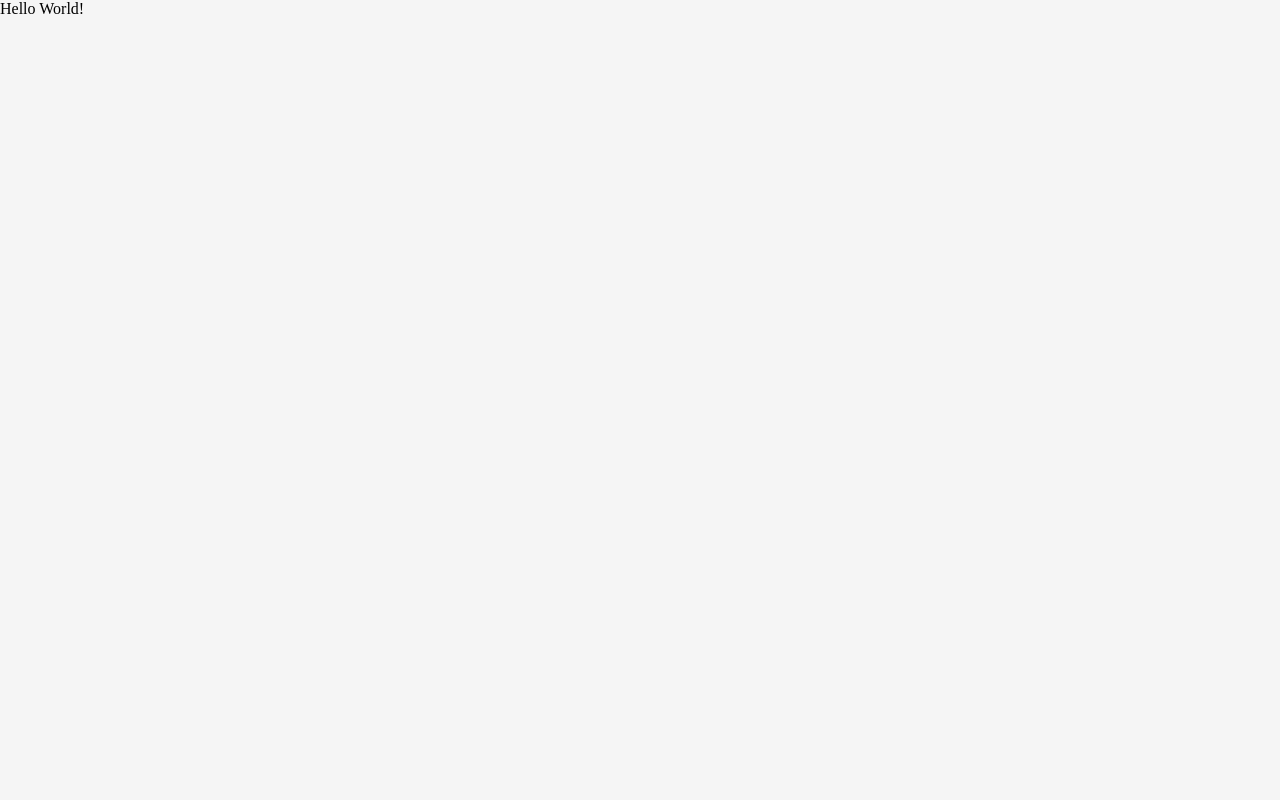
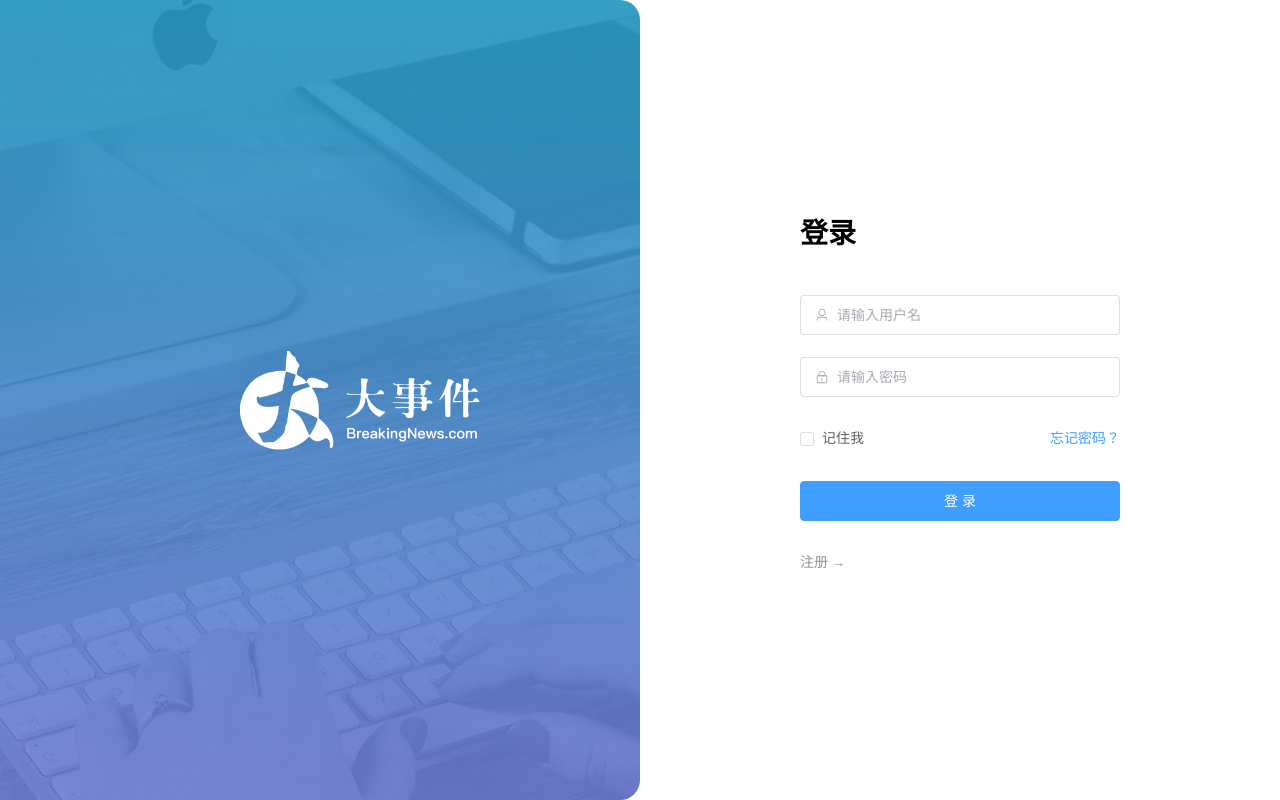
Before and after one commit to Jessica250706/hm-big-event, a Vue app in the folder big-event-front-end/: page / in a window 1280 px wide. Built offline with nearby package versions, Linux system fonts and the light colour scheme; the HTML template or start-up script is replaced by a standard one.

Commit message:
feat: 59.注册-页面搭建

```diff
--- a/big-event-front-end/src/App.vue
+++ b/big-event-front-end/src/App.vue
@@ -1,8 +1,10 @@
 <template>
-  <div>Hello World!</div>
+  <Login />
 </template>
 
-<script setup></script>
+<script setup>
+import Login from './views/Login.vue'
+</script>
 
 <style>
 #app {
--- /dev/null
+++ b/big-event-front-end/src/views/Login.vue
@@ -0,0 +1,149 @@
+<template>
+  <el-row class="login-page">
+    <!-- 左侧 -->
+    <el-col :span="12" class="bg"></el-col>
+    <!-- 右侧 -->
+    <el-col :span="6" :offset="3" class="form">
+      <!-- 注册 -->
+      <el-form v-if="isRegister" ref="form" size="large" :model="registerData" :rules="rules">
+        <el-form-item>
+          <h1>注册</h1>
+        </el-form-item>
+        <el-form-item prop="username">
+          <el-input
+            :prefix-icon="User"
+            placeholder="请输入用户名"
+            v-model="registerData.username"
+          />
+        </el-form-item>
+        <el-form-item prop="password">
+          <el-input
+            :prefix-icon="Lock"
+            placeholder="请输入密码"
+            type="password"
+            show-password
+            v-model="registerData.password"
+          />
+        </el-form-item>
+        <el-form-item prop="rePassword">
+          <el-input
+            :prefix-icon="Lock"
+            placeholder="请再次输入密码"
+            type="password"
+            show-password
+            v-model="registerData.rePassword"
+          />
+        </el-form-item>
+        <el-form-item>
+          <el-button class="button" type="primary" auto-insert-space>注册</el-button>
+        </el-form-item>
+        <el-form-item class="flex">
+          <el-link type="info" :underline="false" @click="isRegister = false">← 返回</el-link>
+        </el-form-item>
+      </el-form>
+      <!-- 登录 -->
+      <el-form v-if="!isRegister" ref="form" size="large">
+        <el-form-item>
+          <h1>登录</h1>
+        </el-form-item>
+        <el-form-item>
+          <el-input :prefix-icon="User" placeholder="请输入用户名" />
+        </el-form-item>
+        <el-form-item>
+          <el-input :prefix-icon="Lock" placeholder="请输入密码" type="password" show-password />
+        </el-form-item>
+        <el-form-item class="flex">
+          <div class="flex">
+            <el-checkbox>记住我</el-checkbox>
+            <el-link type="primary" :underline="false">忘记密码？</el-link>
+          </div>
+        </el-form-item>
+        <el-form-item>
+          <el-button class="button" type="primary" auto-insert-space>登录</el-button>
+        </el-form-item>
+        <el-form-item class="flex">
+          <el-link type="info" :underline="false" @click="isRegister = true">注册 →</el-link>
+        </el-form-item>
+      </el-form>
+    </el-col>
+  </el-row>
+</template>
+
+<script lang="ts" setup>
+import { reactive, ref } from 'vue'
+import type { FormRules } from 'element-plus'
+import { User, Lock } from '@element-plus/icons-vue'
+
+interface RegisterData {
+  username: string
+  password: string
+  rePassword: string
+}
+
+// 控制注册与登录表单的显示，默认显示登录
+const isRegister = ref(false)
+const registerData = reactive<RegisterData>({
+  username: '',
+  password: '',
+  rePassword: '',
+})
+
+function checkRePassword(rule: any, value: any, callback: any) {
+  if (value === '') {
+    callback(new Error('请再次确认密码'))
+  } else if (value !== registerData.password) {
+    callback(new Error('请确保两次输入的密码一致'))
+  } else {
+    callback()
+  }
+}
+
+// 定义表单校验规则
+const rules = reactive<FormRules<RegisterData>>({
+  username: [
+    { required: true, message: '请输入用户名', trigger: 'blur' },
+    { min: 5, max: 16, message: '长度为5~16位非空字符', trigger: 'blur' },
+  ],
+  password: [
+    { required: true, message: '请输入密码', trigger: 'blur' },
+    { min: 5, max: 16, message: '长度为5~16位非空字符', trigger: 'blur' },
+  ],
+  rePassword: [{ validator: checkRePassword, trigger: 'blur' }],
+})
+</script>
+
+<style lang="scss" scoped>
+/* 样式 */
+.login-page {
+  height: 100vh;
+  background-color: #fff;
+
+  .bg {
+    background:
+      url('@/assets/logo2.png') no-repeat 60% center / 240px auto,
+      url('@/assets/login_bg.jpg') no-repeat center / cover;
+    border-radius: 0 20px 20px 0;
+  }
+
+  .form {
+    display: flex;
+    flex-direction: column;
+    justify-content: center;
+    user-select: none;
+
+    .title {
+      margin: 0 auto;
+    }
+
+    .button {
+      width: 100%;
+    }
+
+    .flex {
+      width: 100%;
+      display: flex;
+      justify-content: space-between;
+    }
+  }
+}
+</style>
```
